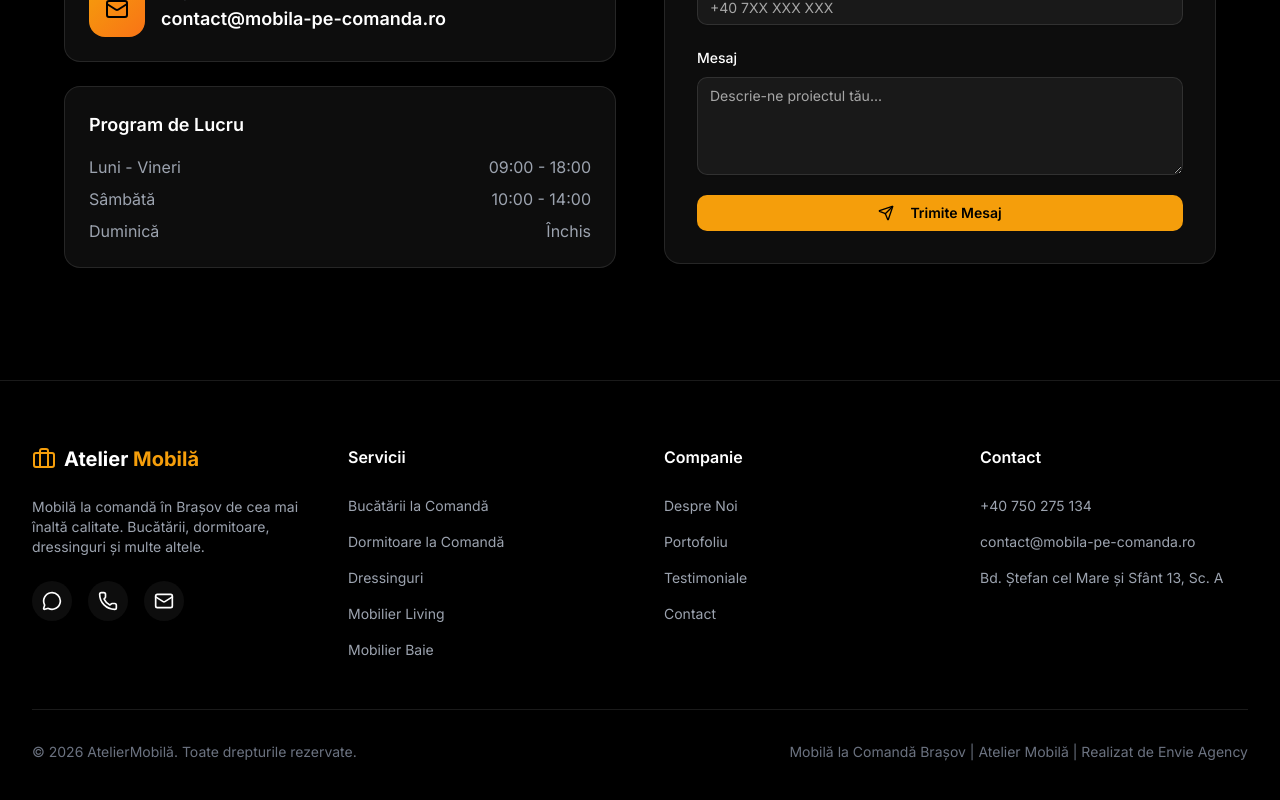
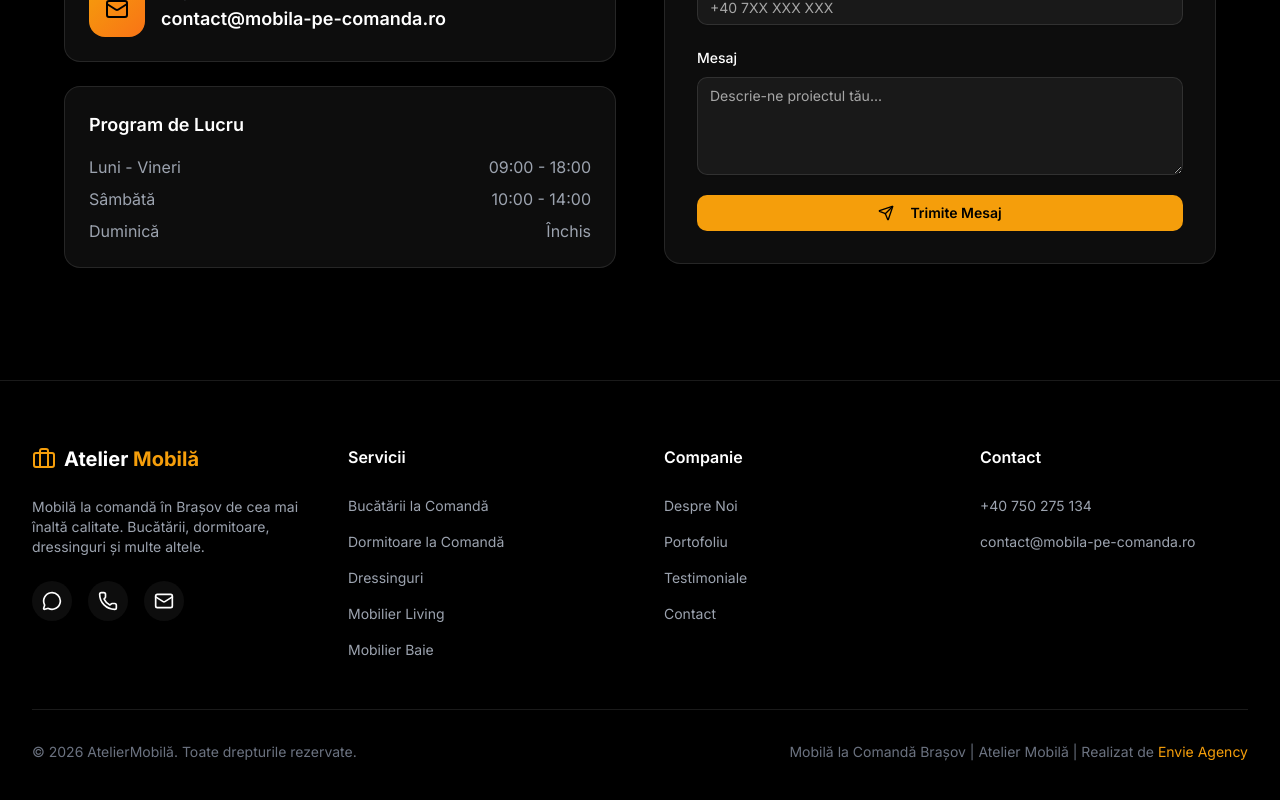
Before and after one commit to comanrazvan17/site-tata, a React (Vite) app: page / in a window 1280 px wide. Shown: the part 6054-6854 px from the top of the page. Built offline with nearby package versions, Linux system fonts and the light colour scheme.

Commit message:
Update App.tsx

```diff
--- a/src/App.tsx
+++ b/src/App.tsx
@@ -805,7 +805,6 @@ function Footer() {
     contact: [
       { label: '+40 750 275 134', href: 'tel:+40750275134' },
       { label: 'contact@mobila-pe-comanda.ro', href: 'mailto:contact@mobila-pe-comanda.ro' },
-      { label: 'Bd. Ștefan cel Mare și Sfânt 13, Sc. A', href: '#' },
     ],
   };
 
@@ -892,7 +891,7 @@ function Footer() {
               href="https://envie-agency.com"
               target="_blank"
               rel="noopener noreferrer"
-              className="hover:text-amber-500"
+              className="text-amber-500"
             >
               Envie Agency
             </a>
```
